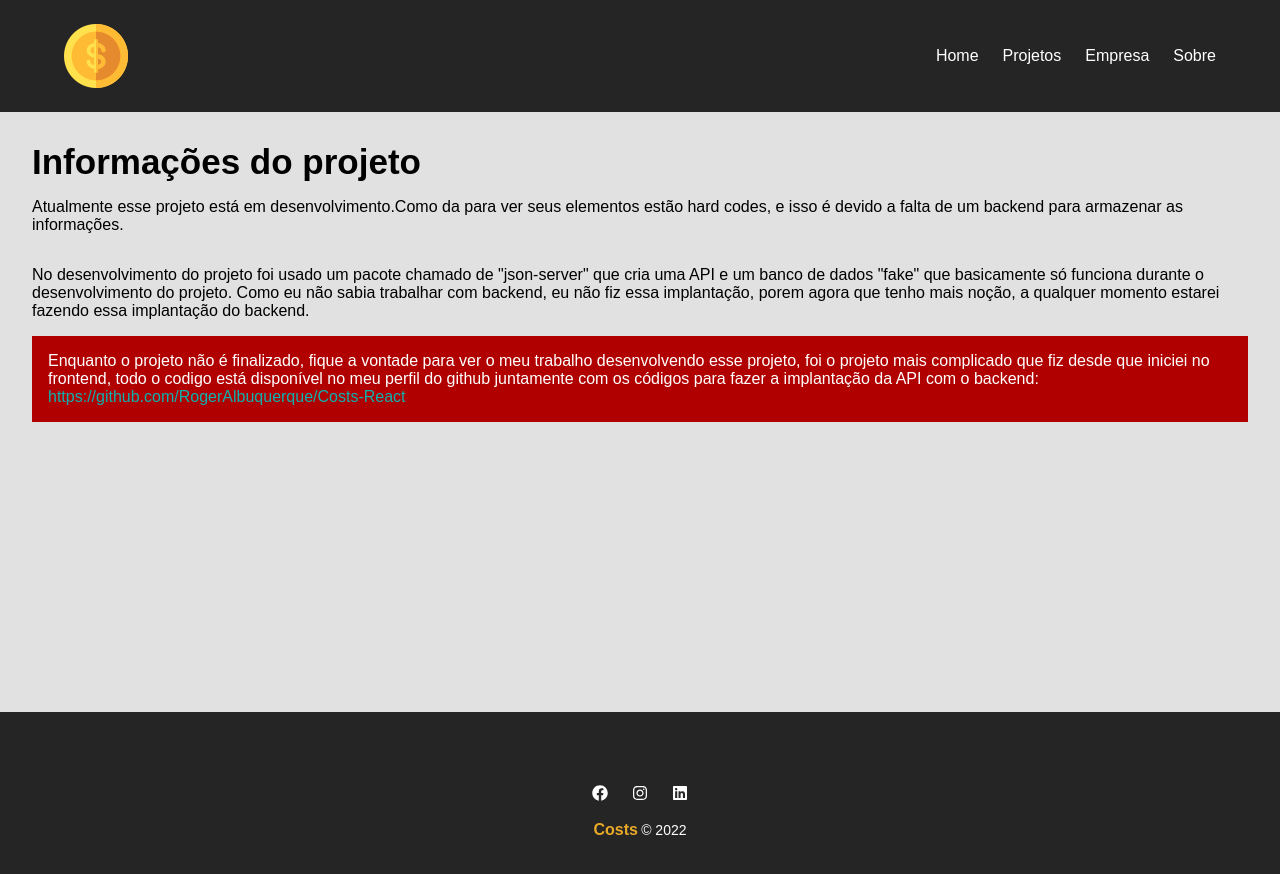
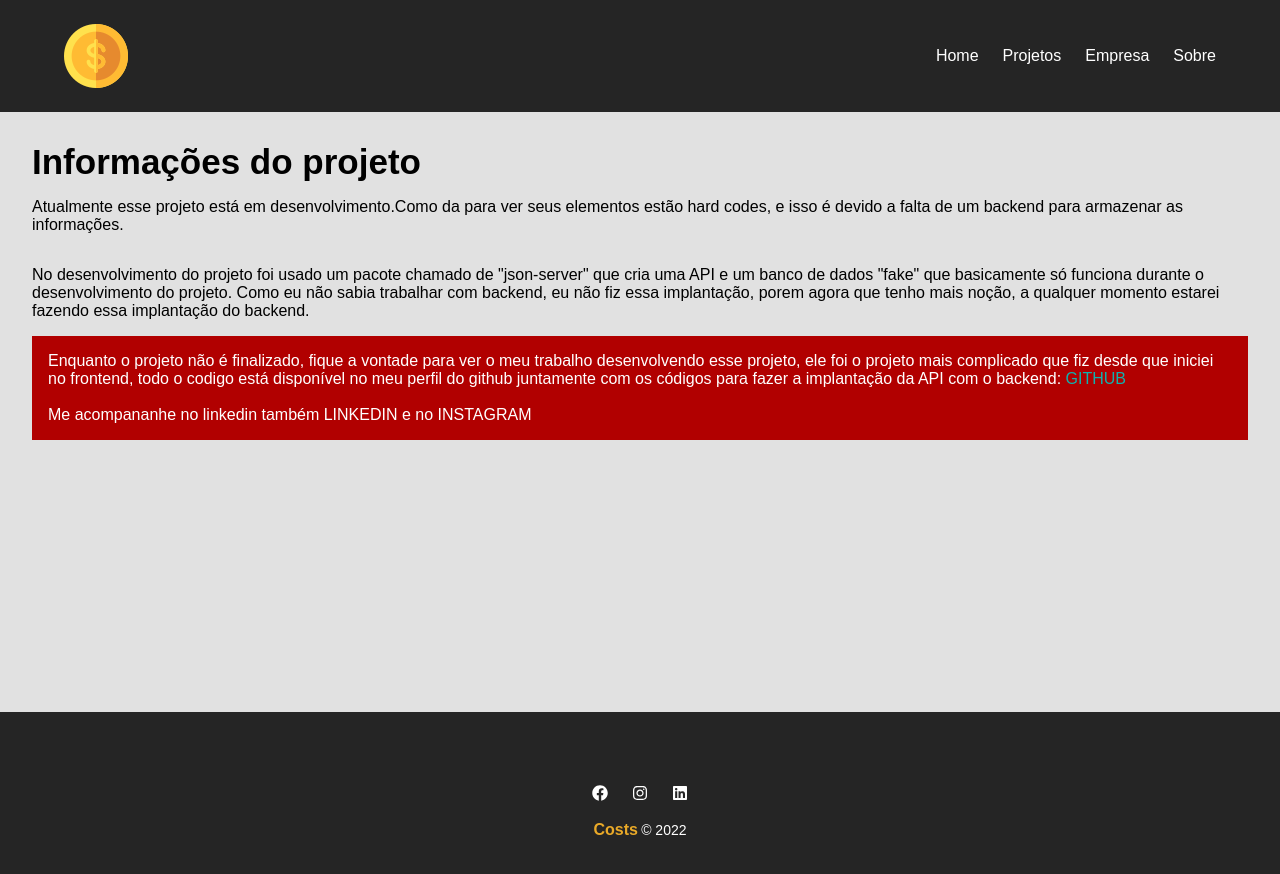
Before and after one commit to RogerAlbuquerque/Costs-React, a React (Vite) app: page /contact in a window 1280 px wide. Shown: the top 874 px of the page. Built offline with nearby package versions, Linux system fonts and the light colour scheme.

Commit message:
ADICIONANDO LLINKS PAARA CONTATOS NA PAGINA SOBRE

```diff
--- a/src/components/pages/randons/Contact.jsx
+++ b/src/components/pages/randons/Contact.jsx
@@ -16,8 +16,12 @@ export default function Contact(){
                 </p>
 
                 <p style={{color: "white", padding:"1rem 1rem", backgroundColor:"#B10000" }}>
-                    Enquanto o projeto não é finalizado, fique a vontade para ver o meu trabalho desenvolvendo esse projeto, foi o projeto mais complicado que fiz desde que iniciei no frontend, todo o codigo está disponível no meu perfil do github juntamente com os códigos para fazer a implantação da API com o backend:
-                    <a style={{color:"#0FB1AE"}} href="https://github.com/RogerAlbuquerque/Costs-React" target="_blank"> https://github.com/RogerAlbuquerque/Costs-React</a>
+                    Enquanto o projeto não é finalizado, fique a vontade para ver o meu trabalho desenvolvendo esse projeto, ele foi o projeto mais complicado que fiz desde que iniciei no frontend, todo o codigo está disponível no meu perfil do github juntamente com os códigos para fazer a implantação da API com o backend:
+                    <a style={{color:"#0FB1AE"}} href="https://github.com/RogerAlbuquerque/Costs-React" target="_blank"> GITHUB </a><br /><br />
+
+                    Me acompananhe no linkedin também <a href="https://www.linkedin.com/in/roger-albuquerque/">LINKEDIN</a> e no <a href="https://www.instagram.com/estudahack/">INSTAGRAM</a>
+
+
 
                 </p>
             </section>
```
